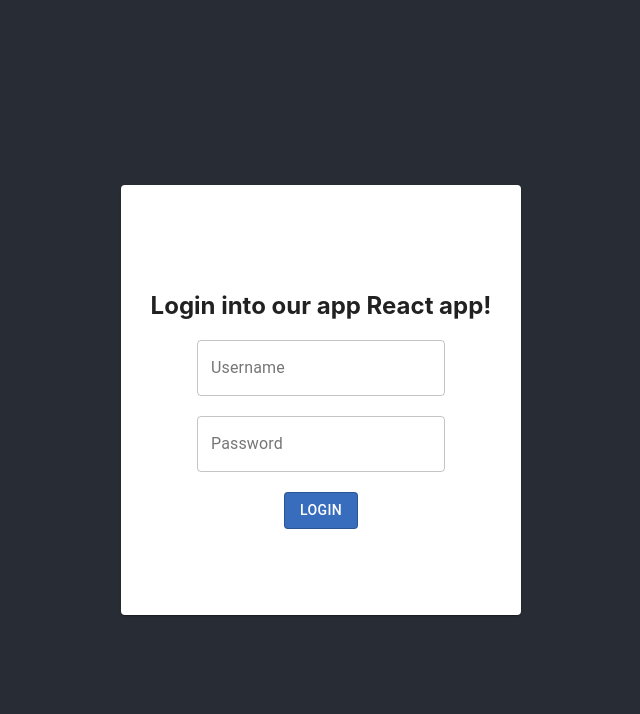
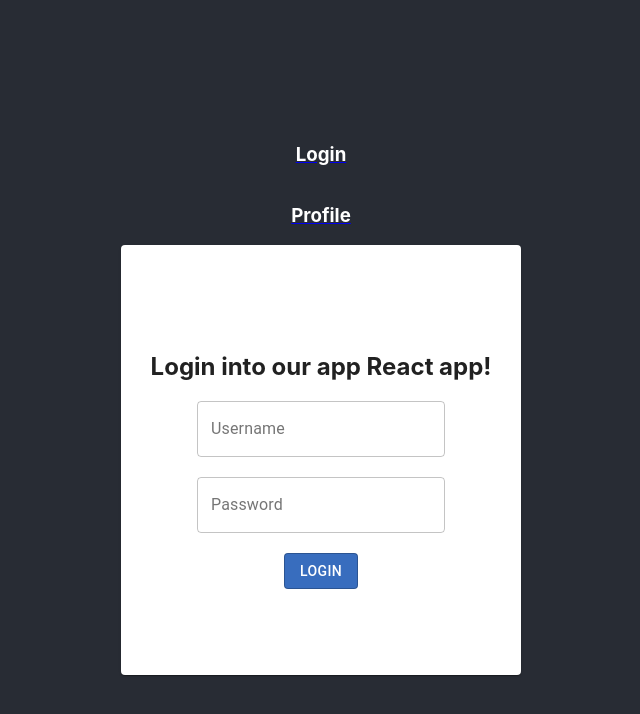
Before and after one commit to GiovanniGiampaolo/cra-login, a React (Create React App) app: page / in a window 1280 px wide. Shown: the top 714 px of the page, without its empty margins (319-959 px from the left). Built offline with nearby package versions, Linux system fonts and the light colour scheme.

Commit message:
ci: unstable version

```diff
--- a/src/App.css
+++ b/src/App.css
@@ -2,6 +2,7 @@
     background-color: #282c34;
     min-height: 100vh;
     display: flex;
+    flex-direction: column;
     align-items: center;
     justify-content: center;
 }
--- a/src/App.js
+++ b/src/App.js
@@ -1,12 +1,181 @@
 import './App.css'
-import Login from './components/login'
+import {BrowserRouter as Router, Link, Route, Switch} from 'react-router-dom'
+import {GotoProfile, TOTTI_TEXT} from './components/profile'
+import {useEffect, useState} from 'react'
+import {Field, Form, Formik} from 'formik'
+import TextField from '@material-ui/core/TextField'
+import Button from '@material-ui/core/Button'
+import Card from '@material-ui/core/Card'
+import Typography from '@material-ui/core/Typography'
+
+const FORM_INIT_VALUES = {
+    username: '',
+    password: ''
+}
+
+const STATIC_AUTH_BODY = {
+    username: 'superadmin@dstech.it',
+    password: 'password123'
+}
 
 function App() {
+
+    const [isUserAutherticated, setUserAuth] = useState(false)
+
+    const [jwt, setJwt] = useState(null)
+
+    useEffect(() => {
+        console.log('isUserAutherticated =>', isUserAutherticated)
+    }, [isUserAutherticated])
+
+    const fetchLogin = () => {
+
+        fetch('http://8a81d609aa5e.ngrok.io/winner/login', {
+            method: 'POST',
+            body: JSON.stringify(STATIC_AUTH_BODY),
+            headers: {
+                'Content-Type':
+                    'application/json'
+            }
+        })
+            .then(response => {
+                const res = response.json()
+
+                console.log(response.headers.get('Jwt'))
+                setJwt(response.headers.get('Jwt'))
+                setUserAuth(res)
+            })
+    }
+
+    const handleLogOut = () => {
+
+        fetch('http://8a81d609aa5e.ngrok.io/winner/logout', {
+            method: 'GET',
+            headers: {
+                'Content-Type':
+                    'application/json',
+                jwt
+            }
+        })
+
+        setUserAuth(false)
+    }
+
     return (
-        <div className="App row">
-            {/* LOGIN COMPONENT */}
-            <Login/>
-        </div>
+        <Router>
+            <div className="App row">
+
+                {/* REDIRECT TO LOGIN */}
+                <div className="col-6">
+                    <Link to="/"><h3 style={{color: 'white'}}>Login</h3></Link>
+                </div>
+                {/* REDIRECT TO HOME */}
+                <div className="col-6">
+                    <Link to="/profile"><h3 style={{color: 'white'}}>Profile</h3></Link>
+                </div>
+
+
+                <Switch>
+
+                    {/* ROUTE LOGIN */}
+                    <Route path={'/'} exact>
+                        <Card className="col-12"
+                              style={{
+                                  width: 400,
+                                  height: 430,
+                                  display: 'flex',
+                                  justifyContent: 'center',
+                                  alignItems: 'center',
+                                  textAlign: 'center'
+                              }}>
+
+                            <div className="row d-flex flex-column">
+
+                                <h2>Login into our app React app!</h2>
+
+                                <Formik initValues={FORM_INIT_VALUES}
+                                    // onSubmit={fetchLogin}
+                                >
+                                    {(props) => (<Form onSubmit={props.handleSubmit}>
+
+
+                                        {/* USERNAME */}
+                                        <div className="col-8">
+                                            <Field
+                                                name="username"
+                                            >{() => <TextField variant={'outlined'}
+                                                               label={'Username'}
+                                                               style={{paddingBottom: 20}}/>}
+                                            </Field>
+
+                                        </div>
+
+                                        {/* PASSWORD */}
+                                        <div className="col-8">
+                                            <Field
+                                                name="password"
+                                            >{() => <TextField variant={'outlined'}
+                                                               type="password"
+                                                               label={'Password'}
+                                                               style={{paddingBottom: 20}}
+                                            />}
+                                            </Field>
+                                        </div>
+
+                                        {/* SUBMIT */}
+                                        <div className="col-8">
+                                            <Button variant={'outlined'}
+                                                    onClick={fetchLogin}
+                                                    style={{backgroundColor: '#386dbe', color: 'white'}}>Login</Button>
+                                        </div>
+
+                                    </Form>)}
+
+                                </Formik>
+
+                            </div>
+                        </Card>
+                    </Route>
+
+                    {/* PROFILE LOGIN */}
+                    <Route path={'/profile'} exact>
+                        {isUserAutherticated ? <Card className="col-12"
+                                                     style={{
+                                                         width: 400,
+                                                         height: 430,
+                                                         display: 'flex',
+                                                         justifyContent: 'center',
+                                                         alignItems: 'center',
+                                                         textAlign: 'center'
+                                                     }}>
+
+                            <div className="row d-flex flex-column">
+
+                                <h2>Benvenuto nel tuo profilo!</h2>
+
+                                {/* USERNAME */}
+                                <div className="col-8">
+                                    <Typography variant={'body1'} style={{margin: 30, textAlign: 'justify'}}>
+                                        {TOTTI_TEXT}
+                                    </Typography>
+                                </div>
+
+                                {/* ACTION */}
+                                <div className="col-8">
+                                    <Button variant={'outlined'}
+                                            onClick={handleLogOut}
+                                            style={{backgroundColor: '#bf3535', color: 'white'}}>Logout</Button>
+                                </div>
+
+                            </div>
+                        </Card> : <GotoProfile/>}
+                    </Route>
+
+                </Switch>
+
+            </div>
+        </Router>
+
     )
 }
 
--- a/src/components/login.js
+++ /dev/null
@@ -1,41 +0,0 @@
-import Card from '@material-ui/core/Card'
-import TextField from '@material-ui/core/TextField'
-import Button from '@material-ui/core/Button'
-
-function Login() {
-    return <Card className="col-12"
-                 style={{
-                     width: 400,
-                     height: 430,
-                     display: 'flex',
-                     justifyContent: 'center',
-                     alignItems: 'center',
-                     textAlign: 'center'
-                 }}>
-
-        <div className="row d-flex flex-column">
-
-            <h2>Login into our app React app!</h2>
-
-            {/* USERNAME */}
-            <div className="col-8">
-                <TextField variant={'outlined'} label={'Username'} style={{paddingBottom: 20}}/>
-            </div>
-
-            {/* PASSWORD */}
-            <div className="col-8">
-                <TextField variant={'outlined'} label={'Password'} style={{paddingBottom: 20}}/>
-
-            </div>
-
-            {/* SUBMIT */}
-            <div className="col-8">
-                <Button variant={'outlined'} style={{backgroundColor: '#386dbe', color: 'white'}}>Login</Button>
-            </div>
-
-        </div>
-    </Card>
-
-}
-
-export default Login
--- /dev/null
+++ b/src/components/profile.js
@@ -0,0 +1,38 @@
+import Card from '@material-ui/core/Card'
+import Button from '@material-ui/core/Button'
+import Typography from '@material-ui/core/Typography'
+import {Link} from 'react-router-dom'
+
+export const TOTTI_TEXT = 'Francesco Totti nasce a Roma il 27 settembre 1976. Dimostra sin da piccolo grande confidenza con la sfera di cuoio. La sua prima squadra è la Fortitudo, piccola società del quartiere San Giovanni, dove vive la famiglia. Dalla Fortitudo di Trillò, Francesco passa alla Smit Trastevere, alla corte di Pergolati e Paolucci.'
+
+export function GotoProfile() {
+    return <Card className="col-12"
+                 style={{
+                     width: 400,
+                     height: 430,
+                     display: 'flex',
+                     justifyContent: 'center',
+                     alignItems: 'center',
+                     textAlign: 'center'
+                 }}>
+
+        <div className="row d-flex flex-column">
+
+            {/* USERNAME */}
+            <div className="col-8">
+                <Typography variant={'body1'} style={{margin: 30, textAlign: 'justify'}}>
+                    Devi loggarti per vedere questa porzione
+                </Typography>
+            </div>
+
+            {/* ACTION */}
+            <div className="col-8">
+                <Link to={'/'}>
+                    <Button variant={'outlined'} style={{backgroundColor: '#bf3535', color: 'white'}}>Back to
+                        Login</Button>
+                </Link>
+            </div>
+
+        </div>
+    </Card>
+}
```
